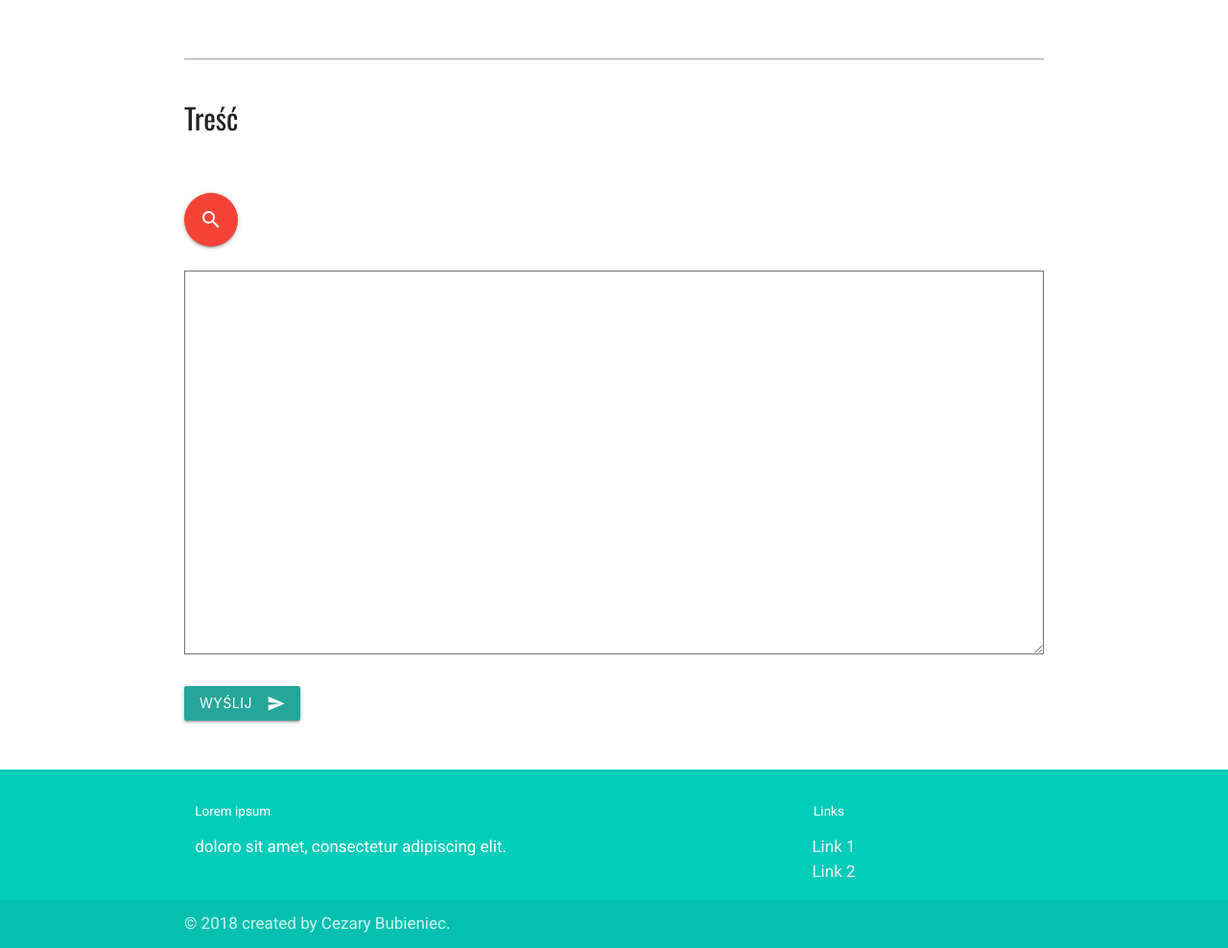
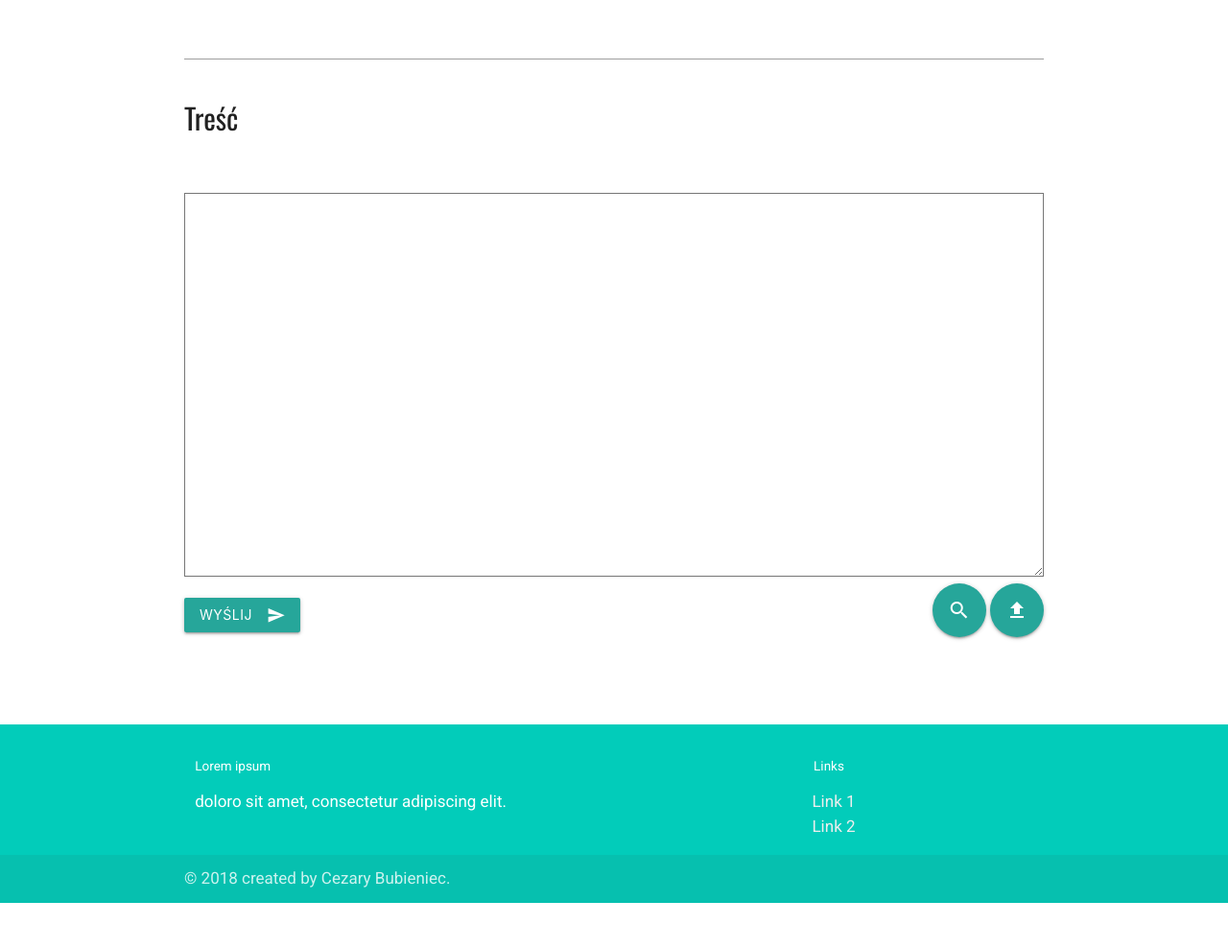
Before and after one commit to pokion/zszsokolka, a PHP site: page /html/postCreator.php in a window 1280 px wide. Shown: the part 153-1141 px from the top of the page at 96% size. After the commit the page ends 1094 px from the top, so only its background shows below. Run offline with PHP 8.4, Linux system fonts and the light colour scheme; some libraries are stand-ins or nearby versions.

Commit message:
postCreator
dodałem dodawanie zdjęć tylko do html

```diff
--- a/css/createPost.css
+++ b/css/createPost.css
@@ -15,6 +15,29 @@ textarea:focus{
 	border: 2px solid #4db6ac;
 	transition: 0.2s ease-out border;
 }
-footer{
-
+.actionButtons{
+	float: right;
+	display: inline;
+	margin-bottom: 20px;
 }
+button{
+	margin-top: 15px;
+}
+#imagesBox{
+	margin-top: 25px;
+}
+#imagesBox .card>img{
+	height: 150px;
+	display: inline-block;
+	padding: 10px;
+	max-width: 400px;
+}
+#imagesBox .card{
+	display: inline-block;
+	margin-right: 20px;
+	max-width: 400px;
+}
+.card-panel{
+	margin-bottom: 0px;
+	padding: 10px;
+}
--- a/html/postCreator.php
+++ b/html/postCreator.php
@@ -21,15 +21,26 @@
 			<input type="text" autocomplete="off" name="title">
 			<p class="formP">Treść</p>
 			<br>
-			<a id="preview" href="#modal1" class="modal-trigger btn-floating btn-large waves-effect waves-light red"><i class="material-icons">search</i></a>
-			<br>
-			<br>
 			<textarea name="body"></textarea>
 			<br>
-			<br>
+
 			<button class="btn waves-effect waves-light" type="submit" name="action">wyślij
 		    	<i class="material-icons right">send</i>
 			</button>
+			<div class="actionButtons">
+				<a id="preview" href="#modal1" class="modal-trigger btn-floating btn-large waves-effect waves-light"><i class="material-icons">search</i></a>
+
+				<input name="uploadImage" type="file" multiple class="hide" accept='image/*' />
+				<a id="upload" class="btn-floating btn-large waves-effect waves-light"><i class="material-icons">file_upload</i></a>
+			</div>
+
+
+			<div id="imagesBox">
+				<div class="row center-align">
+
+				</div>
+			</div>
+
 
 			<!-- modal -->
 				<div class="modal modal-fixed-footer" id="modal1">
@@ -40,6 +51,7 @@
 								<p class="right-align replace"></p>
 
 								<h5 class="letterSpac border replace"></h5>
+								<div class="replace"></div>
 							</div>
 		        		</div>
 					</div>
@@ -50,8 +62,6 @@
 		</div>
 			<!-- end modal -->
 
-
-	</div>
 	<br>
 	<br>
 	<?php
--- a/js/creator.js
+++ b/js/creator.js
@@ -1,3 +1,28 @@
+function readURL(input) {
+	console.log(input.target.files)
+	if (input.target.files && input.target.files[0]) {
+		for(let i=0;i<input.target.files.length;i++){
+			var reader = new FileReader();
+
+		    reader.onload = function(e) {
+		    	console.log(e);
+		    	let imageRep = $(`<a href="${e.target.result}" data-lightbox="roadtrip" class="imageStyle"><img src="${e.target.result}" /></a>`);
+		    	let $img = $(`<div class="card">
+								<img src="${e.target.result}">
+								<div class="card-panel grey lighten-5 z-depth-1 center-align">
+									<p class="truncate">${input.target.files[i].name}</p>
+								</div>
+							</div>
+						`);
+		    	$('#imagesBox .row').append($img);
+		    	$('div .replace').append(imageRep);
+			}
+
+		    reader.readAsDataURL(input.target.files[i]);
+		}
+	}
+}
+
 $(document).ready(function(){
 	$('button').click(function(){
 		let tit = $('input[name=title]').val();
@@ -13,7 +38,7 @@ $(document).ready(function(){
 		);
 	})
 
-
+	/*preview the allpost*/
 	$('#preview').click(()=>{
 
 		let title = $('input[name=title]').val();
@@ -22,8 +47,14 @@ $(document).ready(function(){
 		$('h3.replace').replaceWith('<h3 class="letterSpac replace">'+ title +'</h3>');
 		$('p.replace').replaceWith('<p class="right-align replace">aktualna data</p>');
 		$('h5.replace').replaceWith('<h5 class="letterSpac border replace">'+ body +'</h5>');
-
-		addDot();
 	})
 
+	/*upload images*/
+	$('#upload').click(()=>{
+		$('input[type=file]').click();
+	});
+	$('input[name=uploadImage]').change((e)=>{
+		readURL(e);
+	});
+
 })
--- a/js/loadPosts.js
+++ b/js/loadPosts.js
@@ -25,6 +25,7 @@ let curData = null;
 
 
 		$('.container>.row.content').append(loadButton);
+		addDot();
 	}
 
 	function loadPost(){
```
Also changed, not shown: img/img2 - Copy.jpg (added), img/sdfsdfsdfsddddddddddddddddddddddddddddddddddddddddddddddddddddddddddddddddddddddddddddddsdfsdfsdfsdddddddddddddddddddddddddddddddddddddddddddddddddddddddddddddddddddddddddddddd.jpg (added).
